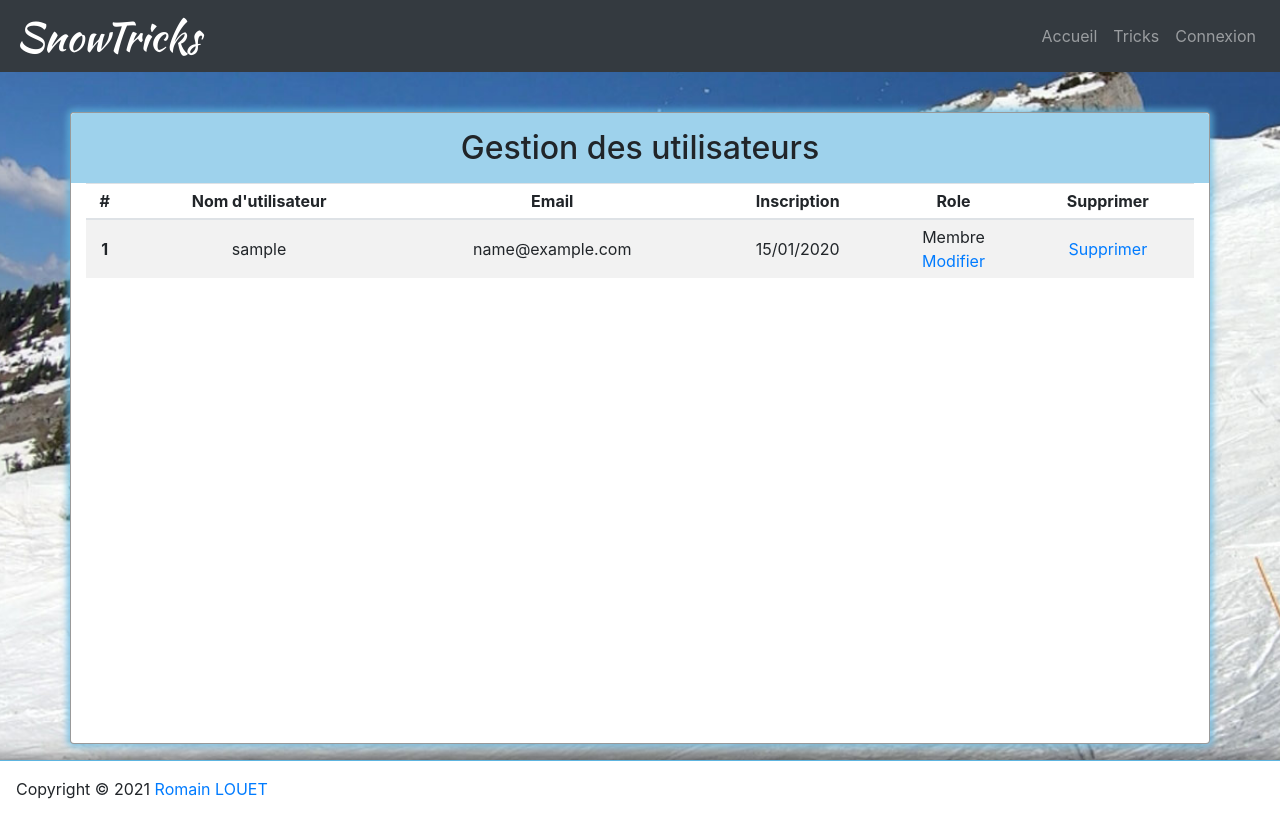
After one commit to RLouet/Formation-OC-P6, a Symfony app: template templates/admin/users-manage.html.twig in a window 1280 px wide. The commit adds this page. Run offline with Twig, Linux system fonts and the light colour scheme; the template is opened without the code that fills it: most values are stand-ins (such as "Sample title", 1, 10 or a date in 2020); some libraries are stand-ins or nearby versions.

Commit message:
Create Users Management page

```diff
--- a/config/services.yaml
+++ b/config/services.yaml
@@ -6,6 +6,7 @@
 parameters:
     app.tricks_pagination_length: '%env(TRICKS_PAGINATION_LENGTH)%'
     app.comments_pagination_length: '%env(COMMENTS_PAGINATION_LENGTH)%'
+    app.users_pagination_length: '%env(USERS_PAGINATION_LENGTH)%'
     upload_directory: '%kernel.project_dir%/public/uploads'
 
 services:
--- /dev/null
+++ b/public/css/style-admin.css
@@ -0,0 +1,56 @@
+#contentContainer {
+  background-color: #aacdde;
+  min-height: calc(100vh - 3.6rem);
+  display: flex;
+}
+
+.align-self-center {
+  align-self: center;
+}
+/* --- Home --- */
+
+/* --- Hero --- */
+
+.users-management .brand-container .brand h1 {
+  font-size: 2rem;
+}
+
+.users-management .brand-container {
+  border-bottom: 1px solid rgba(0, 0, 0, 0.3);
+  background-color: #343a40;
+  z-index: 999;
+}
+
+.users-management .brand-container .brand {
+  text-decoration: none;
+}
+
+.users-management .brand-container .brand {
+  color: white;
+}
+
+/* --- User Management --- */
+.users-management {
+  min-height: 79vh;
+  background-color: white;
+  border: 1px solid rgba(0, 0, 0, 0.4);
+  box-shadow: 0 0 0.4rem 0.2rem rgba(94, 181, 224, 0.7);
+}
+
+.users-management header .page-title {
+  border-radius: 0.25rem 0.25rem 0 0;
+  background-color: rgba(94, 181, 224, 0.6);
+}
+
+.users-management header .page-title h2 {
+  font-size: 2rem;
+  padding: 1rem;
+  margin: 0;
+  text-align: center;
+}
+
+.users-table td,
+.users-table th {
+  vertical-align: middle;
+  text-align: center;
+}
--- a/public/css/style-front.css
+++ b/public/css/style-front.css
@@ -40,10 +40,6 @@
   border-bottom: 1px solid rgba(0, 0, 0, 0.3);
   background-color: #343a40;
   z-index: 999;
-}
-
-.trick-single .brand-container {
-  position: absolute;
 }
 
 .trick-single .brand,
--- /dev/null
+++ b/templates/admin/users-manage.html.twig
@@ -0,0 +1,61 @@
+{% extends 'front/_front-base.html.twig' %}
+
+{% block stylesheets %}
+    {{ parent() }}
+    <!-- Admin CSS -->
+    <link rel="stylesheet" href="{{ asset("css/style-admin.css") }}" rel="stylesheet" type="text/css" />
+{% endblock %}
+
+{% block title %}Utilisateurs{% endblock %}
+
+{% block content %}
+    <div id="contentContainer">
+        <div class="container rounded users-management pb-3">
+            <header class="row">
+                <div class="d-sm-none col-12 text-center brand-container">
+                    <a class="brand" href="{{ path('front_home') }}#"><h1 class="logo">SnowTricks</h1></a>
+                </div>
+                <div class="col-12 page-title p-0 d-flex align-content-center flex-wrap">
+                    <h2 class="vertical-align-middle w-100">Gestion des utilisateurs</h2>
+                </div>
+            </header>
+            <section>
+                <div class="table-responsive">
+                    <table class="table table-striped table-sm users-table">
+                        <thead>
+                        <tr>
+                            <th scope="col">#</th>
+                            <th scope="col">Nom d'utilisateur</th>
+                            <th scope="col">Email</th>
+                            <th scope="col">Inscription</th>
+                            <th scope="col">Role</th>
+                            <th scope="col">Supprimer</th>
+                        </tr>
+                        </thead>
+                        <tbody>
+                        {% for user in users %}
+                            <tr>
+                                <th scope="row">{{ user.id }}</th>
+                                <td>{{ user.username }}</td>
+                                <td>{{ user.email }}</td>
+                                <td>{{ user.subscriptionDate|date('d/m/Y') }}</td>
+                                <td>
+                                    {% if 'ROLE_ADMIN' in user.roles %}Admin{% else %}Membre{% endif %}<br>
+                                    <a href="#" title="Change le rôle">Modifier</a>
+                                </td>
+                                <td><a href="#" title="Supprimer">Supprimer</a></td>
+                            </tr>
+                        {% endfor %}
+                        </tbody>
+                    </table>
+                </div>
+            </section>
+        </div>
+
+    </div>
+{% endblock %}
+
+{% block javascriptsBottom %}
+    {{ parent() }}
+    <script src="{{ asset('js/admin.js') }}"></script>
+{% endblock %}
```
Also changed, not shown: src/Controller/AdminController.php (+11 -2 lines), templates/profile/profile-edit.html.twig (+4 -41 lines), 1 other file.
